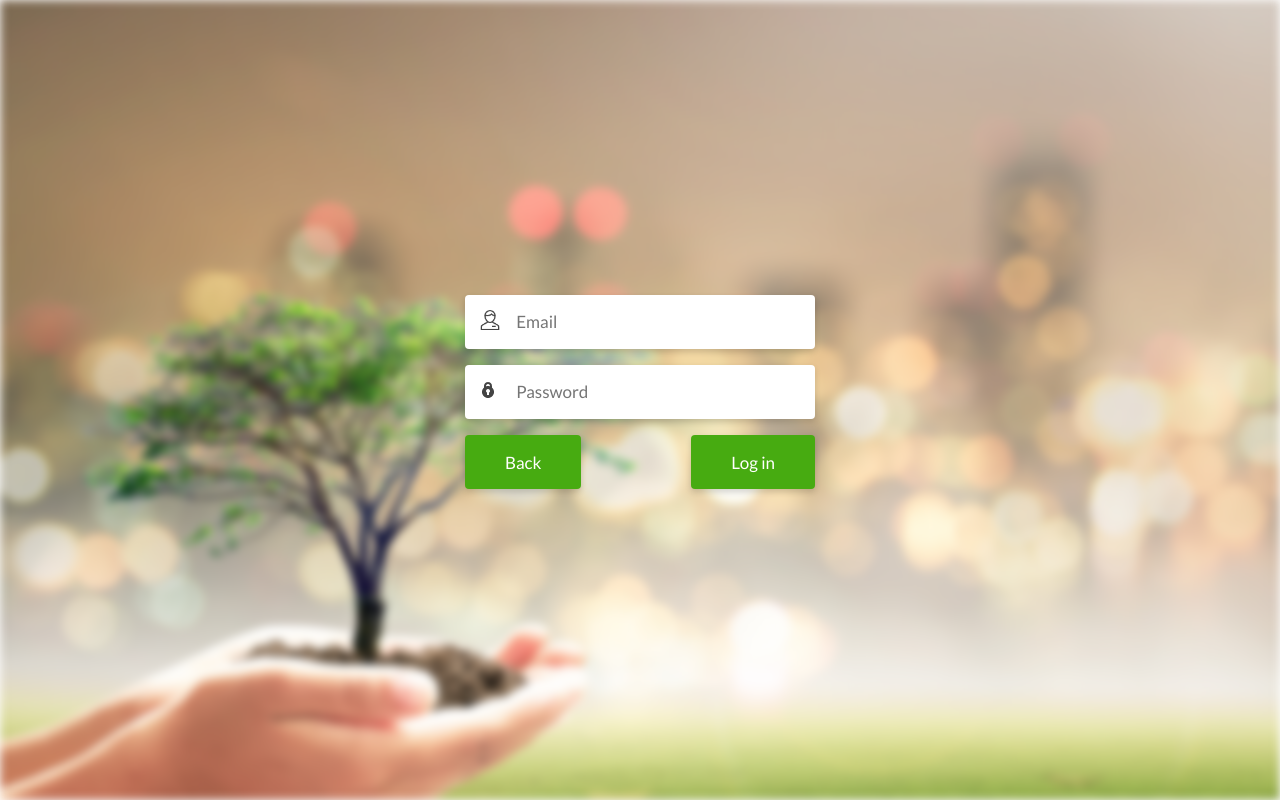
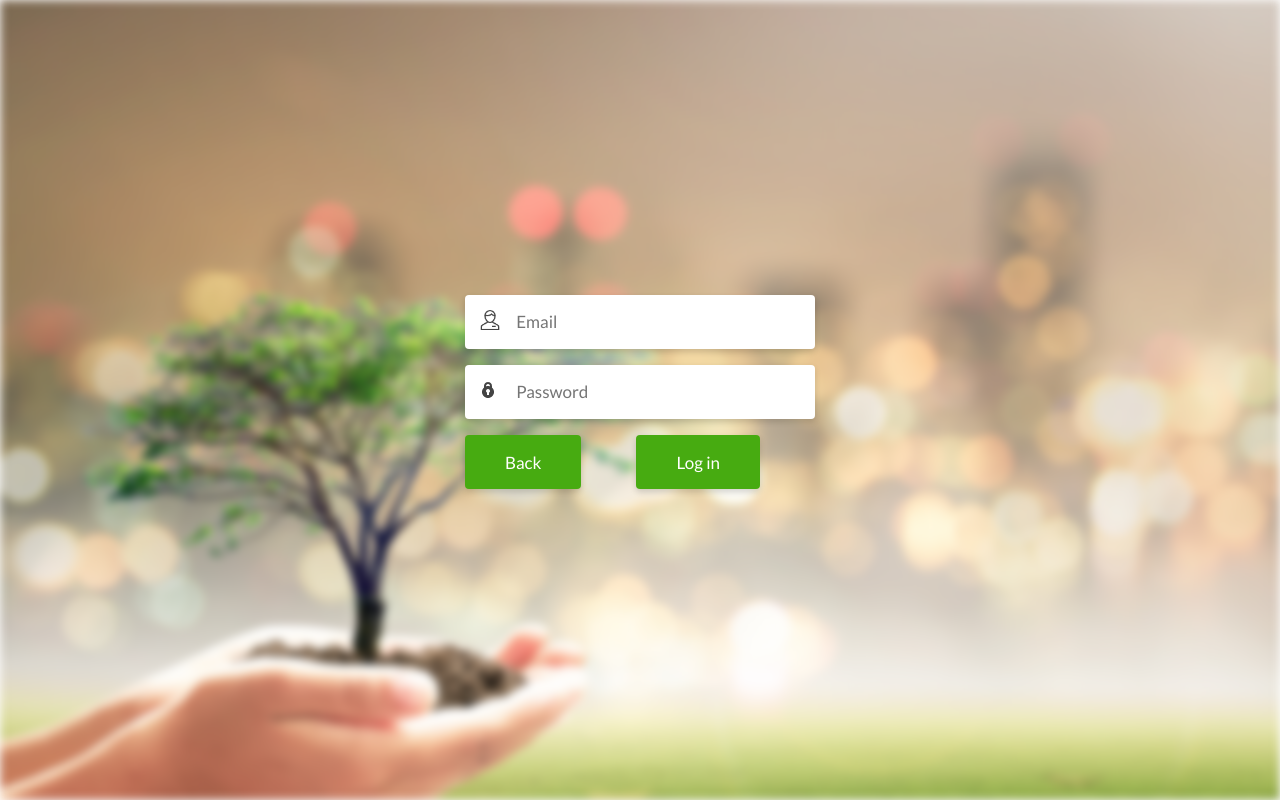
Before and after one commit to lincolnb17/dustinApp, a React (Create React App) app: page /login in a window 1280 px wide. Built offline with nearby package versions, Linux system fonts and the light colour scheme.

Commit message:
loginsignupredirect

```diff
--- a/src/App.js
+++ b/src/App.js
@@ -1,6 +1,6 @@
 import Home from "./pages/home/Home"
 import About from "./pages/about/About"
-import { Routes, Route} from "react-router-dom";
+import { Routes, Route,Switch} from "react-router-dom";
 import Services from './pages/services/Services';
 import Contact from "./pages/contact/Contact"
 import Login from "./pages/login/Login"
@@ -8,8 +8,10 @@ import Signup from "./pages/signup/Signup";
 import Shop from "./pages/shop/Shop"
 import Pickup from "./pages/pickup/Pickup";
 import Profile from "./pages/profile/Profile";
+import {useState} from 'react'
+function App() {
+  const [user,setLoginUser] = useState({})
 
-function App() {
   return(
     <Routes>
         <Route path="/" element={<Home />} />
@@ -22,8 +24,6 @@ function App() {
         <Route path="/shop" element={<Shop />} />
         <Route path="/pickup" element={<Pickup/>} />
         <Route path="/profile" element={<Profile/>} />
-
-
     </Routes>
 
   )}
--- a/src/components/login/Login.jsx
+++ b/src/components/login/Login.jsx
@@ -1,12 +1,12 @@
 import React,{useState} from 'react'
-import { Link } from "react-router-dom";
+import { Link,useNavigate } from "react-router-dom";
 import axios from "axios"
 import './Login.css'
 
 
 
 const Login = () => {
-
+  const navigate = useNavigate()
   const [user,setUser]=useState({
     email:"",
     password:""
@@ -23,7 +23,13 @@ const Login = () => {
     const {name,email,password}=user
     if ( email && password){
       axios.post('http://localhost:9002/login',user)
-      .then(res=>alert(res.data.message))
+      .then(res=>{
+        alert(res.data.message)
+        if((res.data.message)=="Login Sucess"){
+          navigate('/profile')
+        }
+
+      })
 
     }else{
       alert("Invalid data")
@@ -34,7 +40,6 @@ const Login = () => {
 
   return (
     <div className='loginp'>
-      {console.log(user)}
         <div className="bg"></div>
 
 <form>
@@ -48,7 +53,8 @@ const Login = () => {
   <div class="form-field">
 
     <Link className="nav-link active" to="/home"><button className="btn" type="submit">Back</button></Link>
-    <Link className="nav-link active" to="/profile"><button className="btn btn-success" type="button"onClick={login}>Log in</button></Link>
+  <button className="btn btn-success" type="button"onClick={login}>Log in</button>
+    {/* <Link className="nav-link active" to="/profile"><button className="btn btn-success" type="button"onClick={login}>Log in</button></Link> */}
 
   </div>
 </form>
--- a/src/components/signup/Signup.jsx
+++ b/src/components/signup/Signup.jsx
@@ -1,11 +1,10 @@
 import React,{useState} from 'react'
 import axios from 'axios';
-
 import "./Signup.css"
-import { Link } from "react-router-dom";
+import { Link,useNavigate } from "react-router-dom";
 
 const Signup = () => {
-
+  const navigates = useNavigate()
   const [user,setUser]=useState({
     name:"",
     email:"",
@@ -24,7 +23,12 @@ const Signup = () => {
     const {name,email,password,reEnterPassword}=user
     if (name && email && password &&(password==reEnterPassword)){
       axios.post('http://localhost:9002/signup',user)
-      .then(res=> alert(res.data.message))
+      .then(res=> {
+        alert(res.data.message)
+        if((res.data.message)=="Successfully Registered, Please login now."){
+          navigates('/profile')
+        }
+      })
 
     }else{
       alert("Invalid Input")
```
